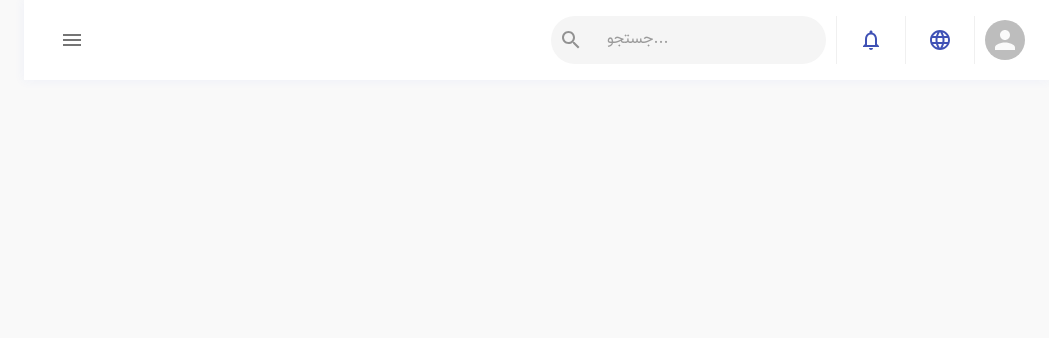
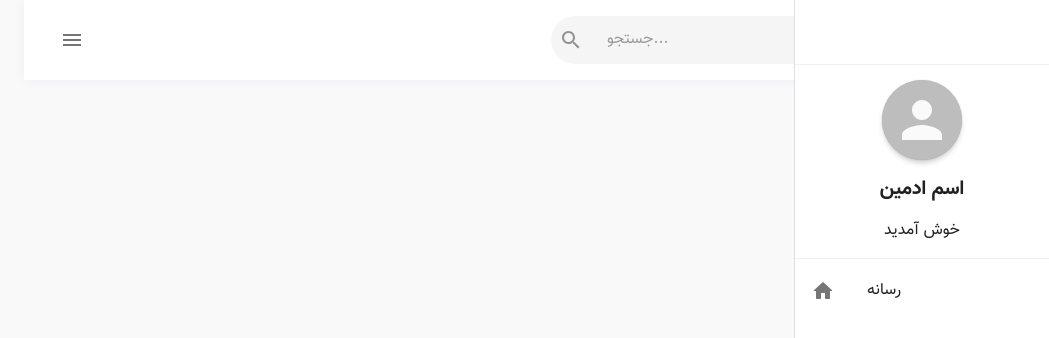
Before and after one commit to hassanEB1379/online-shop-panel-admin, a React (Create React App) app: page /panel in a window 1280 px wide. Shown: the top 338 px of the page, without its empty margins (231-1280 px from the left). Built offline with nearby package versions, Linux system fonts and the light colour scheme; the HTML template or start-up script is replaced by a standard one; what jss-rtl would draw is missing.

Commit message:
add sidebar and route to panel layout

```diff
--- a/src/layouts/PanelLayout.js
+++ b/src/layouts/PanelLayout.js
@@ -1,6 +1,9 @@
 import { Grid, makeStyles } from '@material-ui/core';
 import { useState } from 'react';
 import Navbar from 'components/navbar/Navbar';
+import { Switch, Route } from 'react-router-dom';
+import Media from 'pages/media/Media';
+import Sidebar from 'components/sidebar/Sidebar';
 
 const useStyles = makeStyles(theme => ({
   container: {
@@ -10,7 +13,7 @@ const useStyles = makeStyles(theme => ({
   contentWrapper: {
     width: '100%',
     overflow: 'auto',
-    padding: theme.spacing(2),
+    padding: theme.spacing(3, 2),
     marginTop: 80,
     [theme.breakpoints.up('md')]: {
       marginRight: props => (props.sidebarOpen ? 255 : 0),
@@ -43,7 +46,13 @@ const PanelLayout = () => {
         switchSidebar={() => setSidebarOpen(!sidebarOpen)}
       />
 
-      <Grid item className={classes.contentWrapper}></Grid>
+      <Sidebar open={sidebarOpen} />
+
+      <Grid item className={classes.contentWrapper}>
+        <Switch>
+          <Route path="/panel/media" component={Media} />
+        </Switch>
+      </Grid>
     </Grid>
   );
 };
```
